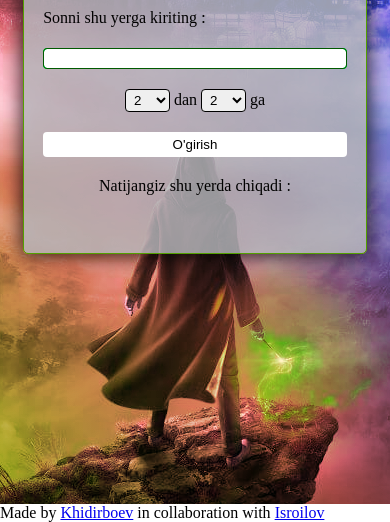
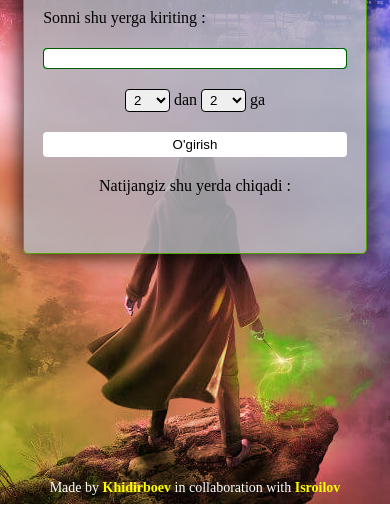
Before and after one commit to Uroljon/numerical-system, a plain HTML site: page index.html in a window 390 px wide. Shown: the part 340-862 px from the top of the page. Drawn offline with Linux system fonts and the light colour scheme.

Commit message:
Update style.css
credits added

```diff
--- a/style.css
+++ b/style.css
@@ -116,7 +116,18 @@ input {
         width: 100%;
     }
 }
-
+.credits{
+    position: fixed;
+    bottom: 1%;
+    left: 50%;
+    transform: translateX(-50%);
+    color: white;
+}
+.credits a{
+    text-decoration: none;
+    font-weight: 700;
+    color: rgb(251, 255, 0);
+}
 @media (max-width: 768px) {
     .wrapper {
         padding: 15% 5%;
@@ -156,4 +167,9 @@ input {
         background: rgb(12, 24, 26);
         color: white;
     }
+      .credits{
+        width: 100%;
+        text-align: center;
+        font-size: 14px;
+    }
 }
```
